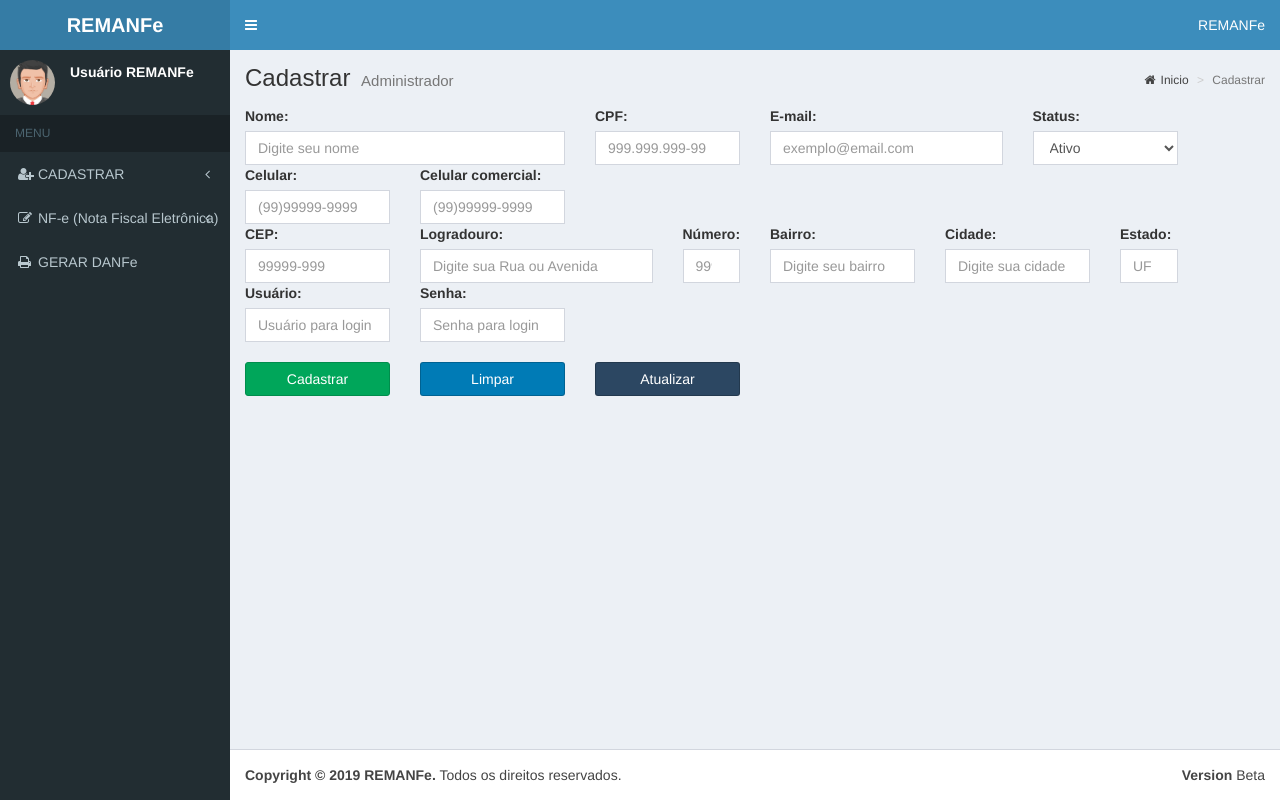
After one commit to remanfe/REMANFe, a PHP site: page /cadastrar_admin.php in a window 1280 px wide. The commit adds this page. Run offline with PHP 8.4, Linux system fonts and the light colour scheme; the visitor is signed in with stand-in values (Sample User, id 1).

Commit message:
Verifica usuário cadastrado (se o CPF já esta cadastrado no banco)

```diff
--- a/administrador/adminCTL.php
+++ b/administrador/adminCTL.php
@@ -19,6 +19,16 @@ if (isset($_POST['gravar'])) {
     $senha_login = $_POST['senha'];
     $status = $_POST['status'];
 
+    if (empty($cpf)) {
+        $msg = 'CPF não informado! Verifique-o, por gentileza.';
+        header('location: ../cadastrar_admin.php?mensagem=' . $msg);
+    } else {
+        $verificarCPF = verificarCPF($cpf);
+
+        if (count($verificarCPF) > 0) {
+            $msg = 'O CPF informado já foi cadastrado! Verifique-o, por gentileza.';
+            header('location: ../cadastrar_admin.php?mensagem=' . $msg);
+        } else {
             $conn = conexao();
             $stmt = $conn->prepare("INSERT INTO public.administrador(
 	cpf_admin, nome_admin, cep_admin, logradouro_admin, numero_logradouro_admin,
@@ -42,10 +52,25 @@ if (isset($_POST['gravar'])) {
             $stmt->bindParam(14, $status);
 
             if ($stmt->execute()) {
-        echo "<script>alert('Administrador cadastrado com sucesso!');</script>";
-        header('location: ./cadastrar_admin.php');
+                $msg = 'Administrador cadastrado com sucesso!';
+                header('location: ../cadastrar_admin.php?mensagem=' . $msg);
             } else {
                 echo "<script>alert('Erro ao cadastrar administrador!');</script>";
             }
         }
+    }
+} else if (isset($_POST['alterar'])) {
+
+}
+
+function verificarCPF($cpf) {
+    include_once('../config/conexao.php');
+
+    $conn = conexao();
+    $stmt = $conn->prepare("select * from administrador where cpf_admin = '" . $cpf . "';");
+    $stmt->execute();
+
+    return $stmt->fetchAll(PDO::FETCH_ASSOC);
+}
+
 ?>
--- /dev/null
+++ b/cadastrar_admin.php
@@ -0,0 +1,215 @@
+<?php
+session_start();
+if ($_SESSION['nome_admin'] == null) {
+    header('location: ../login.php');
+}
+?>
+<!DOCTYPE html>
+<html lang="pt-br">
+    <head>
+        <meta charset="utf-8">
+        <meta http-equiv="X-UA-Compatible" content="IE=edge">
+        <title>REMANFe | Cadastrar</title>
+        <!-- Diga ao navegador para responder à largura da tela -->
+        <meta content="width=device-width, initial-scale=1, maximum-scale=1, user-scalable=no" name="viewport">
+        <!-- Bootstrap 3.3.7 -->
+        <link rel="stylesheet" href="components/bootstrap/dist/css/bootstrap.min.css" type="text/css">
+        <!-- Font Awesome -->
+        <link rel="stylesheet" href="components/font-awesome/css/font-awesome.min.css">
+        <!-- Theme style -->
+        <link rel="stylesheet" href="css/AdminLTE.min.css">
+        <!-- Skin AdminLTE. -->
+        <link rel="stylesheet" href="css/skins/skin-blue.min.css">
+        <link rel="stylesheet" type="text/css" href="css/style.css">
+        <!-- Script -->
+        <script type="text/javascript" src="js/script.js"></script>
+    </head>
+    <body class="hold-transition skin-blue sidebar-mini">
+        <div class="wrapper">
+            <header class="main-header">
+                <!-- Logo -->
+                <a href="#" class="logo">
+                    <!-- mini logotipo para barra lateral 50x50 pixels -->
+                    <span class="logo-mini"><b>RMF</b></span>
+                    <!-- logotipo para estado regular e dispositivos móveis -->
+                    <span class="logo-lg"><b>REMANFe</b></span>
+                </a>
+                <!-- Header Navbar: o estilo pode ser encontrado em header.less -->
+                <nav class="navbar navbar-static-top">
+                    <!-- Sidebar toggle button-->
+                    <a class="sidebar-toggle" data-toggle="push-menu" role="button">
+                        <span class="sr-only">Menu lateral</span>
+                    </a>
+                    <div class="navbar-custom-menu">
+                        <ul class="nav navbar-nav">
+                            <!-- User Account: o estilo pode ser encontrado em dropdown.less -->
+                            <li class="dropdown user user-menu">
+                                <a href="#" class="dropdown-toggle" data-toggle="dropdown">
+                                    <span class="hidden-xs">REMANFe</span>
+                                </a>
+                                <ul class="dropdown-menu">
+                                    <!-- Imagem do usuário -->
+                                    <li class="user-header">
+                                        <img src="dist/img/avatar.png" class="img-circle" alt="Imagem de Perfil">
+                                        <p>REMANFe - Admin</p>
+                                    </li>
+                                    <!-- Menu Footer-->
+                                    <li class="user-footer">
+                                        <div class="pull-left">
+                                            <a href="#" class="btn btn-default btn-flat">Dados cadastrais</a>
+                                        </div>
+                                        <div class="pull-right">
+                                            <a href="./config/logout.php" class="btn btn-default btn-flat">Sair</a>
+                                        </div>
+                                    </li>
+                                </ul>
+                            </li>
+                        </ul>
+                    </div>
+                </nav>
+                <!-- /.header -->
+            </header>
+
+            <?php
+            if ($_SESSION['tipo_usuario'] == 0) {
+                include_once('menu/menu_admin.php');
+            } else if ($_SESSION['tipo_usuario'] == 1) {
+                include_once('menu/menu_contador.php');
+            } else if ($_SESSION['tipo_usuario'] == 2) {
+                include_once('menu/menu_empresa.php');
+            }
+            ?>
+
+            <!-- Content Wrapper. Contém o conteúdo da página -->
+            <div class="content-wrapper">
+                <!-- Content Header (Page header) -->
+                <section class="content-header">
+                    <h1>
+                        Cadastrar
+                        <small>Administrador</small>
+                    </h1>
+                    <ol class="breadcrumb">
+                        <li><a href="./index.php"><i class="fa fa-home"></i>Inicio</a></li>
+                        <li class="active">Cadastrar</li>
+                    </ol>
+                </section>
+                <section class="content-header">
+                    <form action="administrador/adminCTL.php" method="POST">
+                        <div class="form-group">
+                            <div class="row">
+                                <div class="col-md-4">
+                                    <label>Nome:</label>
+                                    <input type="text" name="nome" class="form-control" placeholder="Digite seu nome" required="true" />
+                                </div>
+                                <div class="col-md-2">
+                                    <label>CPF:</label>
+                                    <input type="text" id="cpf" name="cpf" class="form-control" placeholder="999.999.999-99" required="true" />
+                                </div>
+                                <div class="col-md-3">
+                                    <label>E-mail:</label>
+                                    <input type="email" name="email" class="form-control" placeholder="exemplo@email.com" required="true" />
+                                </div>
+                                <div class="col-md-2">
+                                    <label>Status:</label>
+                                    <select id="cbStatus" name="status" class="form-control">
+                                        <option value="ativo" >Ativo</option>
+                                        <option value="inativo" >Inativo</option>
+                                    </select>
+                                </div>
+                            </div>
+                            <div class="row">
+                                <div class="col-md-2">
+                                    <label>Celular:</label>
+                                    <input type="tel" name="celular" class="form-control" placeholder="(99)99999-9999" required="true" />
+                                </div>
+                                <div class="col-md-2">
+                                    <label>Celular comercial:</label>
+                                    <input type="tel" name="celular_com" class="form-control" placeholder="(99)99999-9999" />
+                                </div>
+                            </div>
+                            <div class="row">
+                                <div class="col-md-2">
+                                    <label>CEP:</label>
+                                    <input type="text" name="cep" class="form-control" placeholder="99999-999" required="true" />
+                                </div>
+                                <div class="col-md-3">
+                                    <label>Logradouro:</label>
+                                    <input type="text" name="logradouro" class="form-control" placeholder="Digite sua Rua ou Avenida" required="true" />
+                                </div>
+                                <div class="col-md-1">
+                                    <label>Número:</label>
+                                    <input type="number" name="numero" class="form-control" placeholder="9999" required="true" />
+                                </div>
+                                <div class="col-md-2">
+                                    <label>Bairro:</label>
+                                    <input type="text" name="bairro" class="form-control" placeholder="Digite seu bairro" required="true" />
+                                </div>
+                                <div class="col-md-2">
+                                    <label>Cidade:</label>
+                                    <input type="text" name="cidade" class="form-control" placeholder="Digite sua cidade" required="true" />
+                                </div>
+                                <div class="col-md-1">
+                                    <label>Estado:</label>
+                                    <input type="text" name="estado" class="form-control" placeholder="UF" required="true" />
+                                </div>
+                            </div>
+                            <div class="row">
+                                <div class="col-md-2">
+                                    <label>Usuário:</label>
+                                    <input type="text" name="usuario" class="form-control" placeholder="Usuário para login" required="true" />
+                                </div>
+                                <div class="col-md-2">
+                                    <label>Senha:</label>
+                                    <input type="password" name="senha" class="form-control" placeholder="Senha para login" required="true" />
+                                </div>
+                            </div>
+                            <div class="row">
+                                <div class="col-md-2 button-cadastrar-limpar">
+                                    <input type="submit" value="Cadastrar" name="gravar" class="btn btn-success form-control" />
+                                </div>
+                                <div class="col-md-2 button-cadastrar-limpar">
+                                    <input type="reset" value="Limpar" class="btn btn-linkedin form-control">
+                                </div>
+                                <div class="col-md-2 button-cadastrar-limpar">
+                                    <input type="button" value="Atualizar" name="atualizar" class="btn btn-tumblr form-control">
+                                </div>
+                            </div>
+                            <h1>
+                                <?php
+                                include_once ('./administrador/adminCTL.php');
+                                ?>
+                            </h1>
+                        </div>
+                    </form>
+
+                    <strong>
+                        <?php
+                        if (isset($_REQUEST['mensagem'])) {
+                            echo " " . $_REQUEST['mensagem'];
+                        }
+                        ?>
+                    </strong>
+                </section>
+            </div>
+            <!-- /.content-wrapper -->
+            <footer class="main-footer">
+                <div class="pull-right hidden-xs">
+                    <b>Version</b> Beta
+                </div>
+                <strong>Copyright &copy; 2019 REMANFe.</strong> Todos os direitos reservados.
+            </footer>
+
+            <!-- Adicione o sidebar. Este div deve ser colocado imediatamente após a barra lateral de controle. -->
+            <div class="control-sidebar-bg"></div>
+        </div>
+
+        <!-- jQuery 3 -->
+        <script src="components/jquery/dist/jquery.min.js"></script>
+        <!-- jQuery UI 1.11.4 -->
+        <script src="components/jquery-ui/jquery-ui.min.js"></script>
+        <!-- Bootstrap 3.3.7 -->
+        <script src="components/bootstrap/dist/js/bootstrap.min.js"></script>
+        <!-- AdminLTE App -->
+        <script src="js/adminlte.min.js"></script>
+    </body>
+</html>
--- a/logout.php
+++ b/config/logout.php
@@ -2,5 +2,5 @@
 
 session_start();
 session_destroy();
-header("location:login.php");
+header("location: ../login.php");
 ?>
--- a/menu/menu_admin.php
+++ b/menu/menu_admin.php
@@ -13,7 +13,7 @@
                     </span>
                 </a>
                 <ul class="treeview-menu">
-                    <li><a href="../REMANFe/administrador/cadastrar_admin.php"><i class="fa fa-circle-o"></i>Administrador</a></li>
+                    <li><a href="cadastrar_admin.php"><i class="fa fa-circle-o"></i>Administrador</a></li>
                     <li><a href="#"><i class="fa fa-circle-o"></i>Contador</a></li>
                     <li><a href="#"><i class="fa fa-circle-o"></i>Empresa</a></li>
                 </ul>
```
Also changed, not shown: administrador/cadastrar_admin.php (deleted, +0 -127 lines), administrador/formulario_admin.php (deleted, +0 -87 lines), index.php (+17 -12 lines), js/script.js (deleted, +0 -19 lines). Lines whose indentation alone changed are shown as unchanged.
